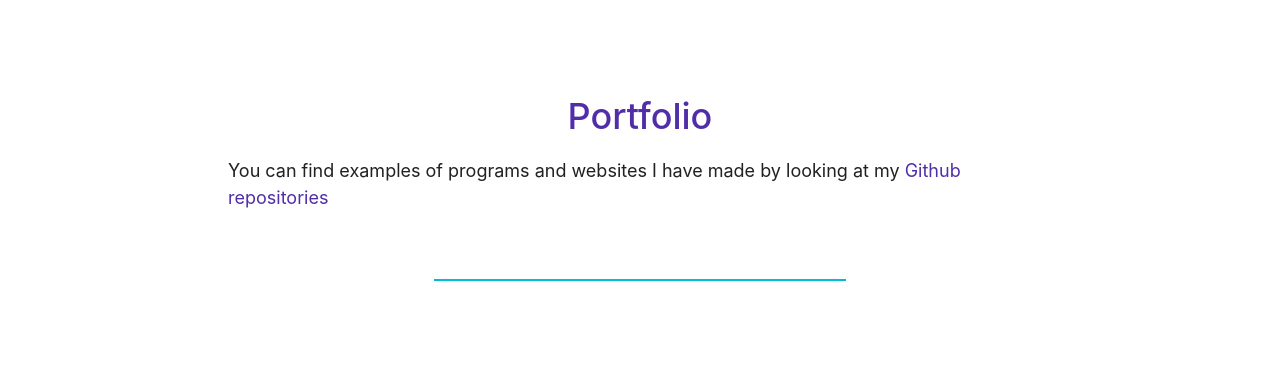
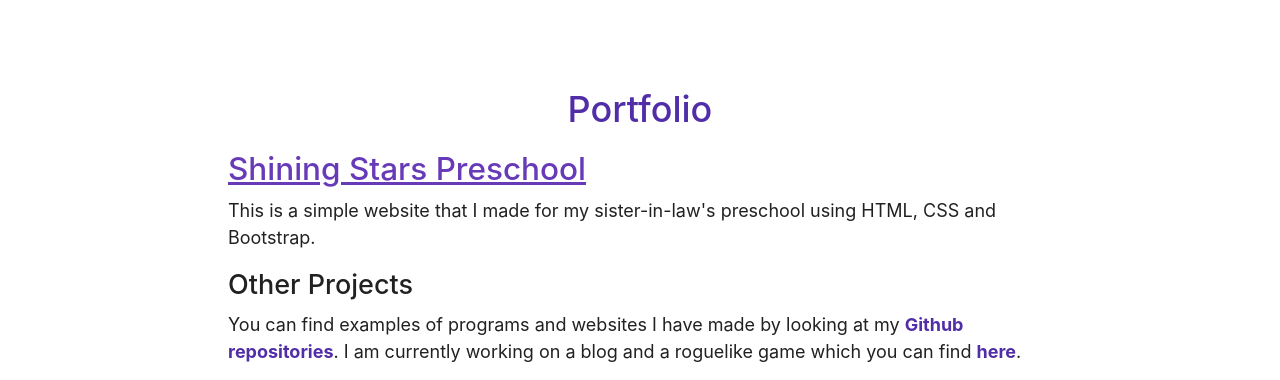
Before and after one commit to RebeccaML/Resume, a plain HTML site: page index.html in a window 1280 px wide. Shown: the part 1803-2183 px from the top of the page. Drawn offline with nearby package versions, Linux system fonts and the light colour scheme.

Commit message:
minor text edit

```diff
--- a/css/style.css
+++ b/css/style.css
@@ -29,6 +29,19 @@ footer {
 h2 {
     padding: 80px 0 10px 0;
     text-align: center;
+    color: #512DA8;
+}
+h3 {
+    color: #673AB7;
+}
+
+h3 a {
+    color: #673AB7;
+    text-decoration: underline;
+}
+
+h3 a:hover {
+    text-decoration: none;
     color: #512DA8;
 }
 .container-fluid {
@@ -79,10 +92,11 @@ hr {
     width: 50%;
     padding-top: 50px;
 }
-a {
+p a {
     color: #512DA8;
+    font-weight: bold;
 }
-a:hover {
+p a:hover {
     color: #673AB7;
 }
 .social-media {
--- a/index.html
+++ b/index.html
@@ -64,8 +64,8 @@
                 <ul class="skills-list">
                     <div class="row skills">
                         <div class="col-md-6 skill-col">
-                            <li>CSS3<span class="stars">★★★★★</span></li>
                             <li>HTML5<span class="stars">★★★★★</span></li>
+                            <li>CSS3<span class="stars">★★★★</span></li>
                             <li>Python<span class="stars">★★★</span></li>
                             <li>Bootstrap<span class="stars">★★</span></li>
                             <li>Git<span class="stars">★★</span></li>
@@ -117,8 +117,12 @@
             <hr>
             <section id="portfolio">
                 <h2>Portfolio</h2>
+                <h3><a href="http://www.shiningstarsps.com/" target="_blank">Shining Stars Preschool</a></h3>
+                <p>This is a simple website that I made for my sister-in-law's preschool using HTML, CSS and Bootstrap.
+                <h4>Other Projects</h4>
                 <p>You can find examples of programs and websites I have made by looking at my <a
-                        href="https://github.com/RebeccaML" target="_blank">Github repositories</a></p>
+                        href="https://github.com/RebeccaML" target="_blank">Github repositories</a>.
+                    I am currently working on a blog and a roguelike game which you can find <a href="https://github.com/RebeccaML/Projects">here</a>.</p>
             </section>
             <hr>
             <section id="contact">
```
